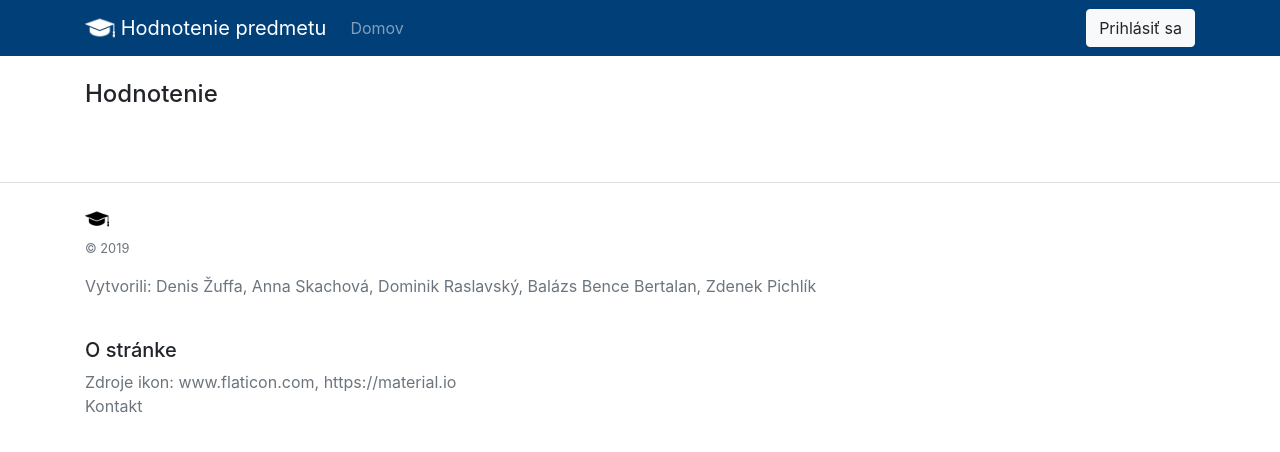
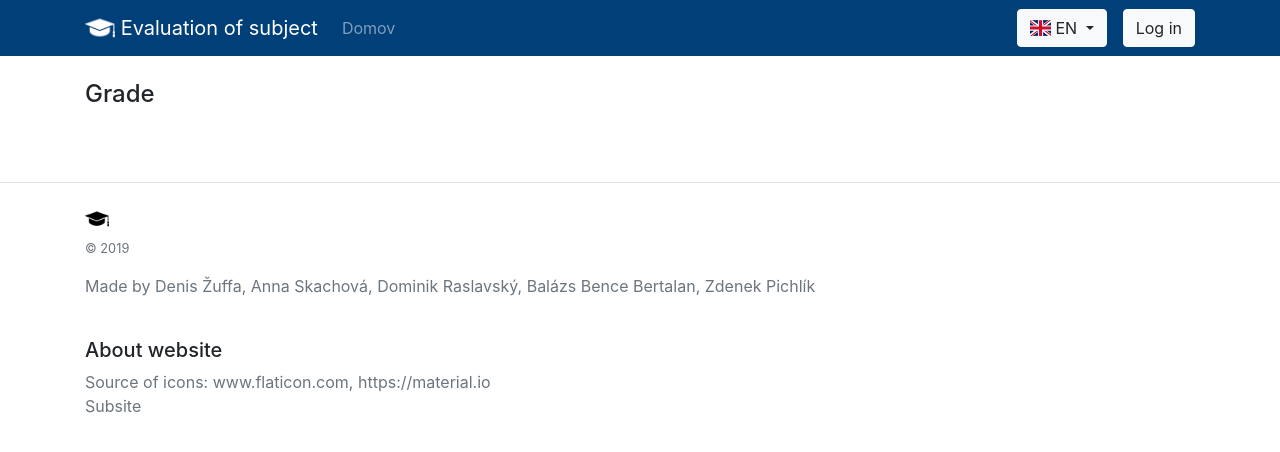
Before and after one commit to fdz12/finzad, a PHP site: page /en/grade in a window 1280 px wide. Shown: the top 452 px of the page. Run offline with PHP 8.4, Linux system fonts and the light colour scheme; some libraries are stand-ins or nearby versions.

Commit message:
Grade a cast agreement

```diff
--- a/en/grade/index.php
+++ b/en/grade/index.php
@@ -3,10 +3,11 @@
 <head>
     <meta charset="UTF-8">
     <meta name="viewport" content="width=device-width, initial-scale=1">
-    <title>Hodnotenie | Hodnotenie predmetu</title>
+    <title>Grade | Evaluation of subject</title>
     <link rel="stylesheet" type="text/css" href="../css/style.css" />
     <link rel="stylesheet" type="text/css" href="../css/bootstrap.min.css" />
-    <link rel="stylesheet" type="text/css" href="../css/jquery-ui.min.css" />
+	<link rel="stylesheet" type="text/css" href="../css/jquery-ui.min.css" />
+	<link href="https://cdnjs.cloudflare.com/ajax/libs/flag-icon-css/3.1.0/css/flag-icon.min.css" rel="stylesheet">
     <link rel="shortcut icon" href="../img/favicon.png">
     <script src="../js/jquery-3.3.1.min.js"></script>
     <script src="../js/jquery-ui.min.js"></script>
@@ -26,7 +27,7 @@
             <div class="container">
                 <a class="navbar-brand" href="../finzad">
                     <img src="../img/main-icon.png" width="30" height="30" class="d-inline-block align-top" alt="">
-                    Hodnotenie predmetu
+                    Evaluation of subject
                 </a>
                 <button class="navbar-toggler" type="button" data-toggle="collapse" data-target="#navbarSupportedContent" aria-controls="navbarSupportedContent"
                 aria-expanded="false" aria-label="Toggle navigation">
@@ -41,20 +42,33 @@
 						if(isset($_SESSION['username']))
                         {?>
                         <li class="nav-item active">
-                            <a class="nav-link" href="../grade">Hodnotenie</a>
+                            <a class="nav-link" href="../grade">Grade</a>
                         </li>
                         <li class="nav-item">
-                            <a class="nav-link" href="../agreegrade">Súhlas hodnotenia</a>
+                            <a class="nav-link" href="../agreegrade">Agreement of grade</a>
 						</li>
 						<?php
 						if(isset($_SESSION['username']) && $_SESSION['role'] == "admin")
                         {?>
                         <li class="nav-item">
-                            <a class="nav-link" href="sendlogininfo">Rozposielanie údajov</a>
+                            <a class="nav-link" href="sendlogininfo">Sending login info</a>
                         </li>
 						<?php } ?>
 						<?php } ?>
-                    </ul>
+					</ul>
+					<div class="my-2 my-lg-0 mr-3">
+                        <div class="my-2 my-lg-0">
+                            <div class="dropdown">
+                                <a class="btn btn-light dropdown-toggle" href="#" role="button" id="dropdownMenuLink" data-toggle="dropdown" aria-haspopup="true" aria-expanded="false">
+                                    <span class="flag-icon flag-icon-gb"></span> EN
+                                </a>
+
+                                <div class="dropdown-menu" aria-labelledby="dropdownMenuLink">
+                                    <a class="dropdown-item" href="../../sk/grade"><span class="flag-icon flag-icon-sk"></span> SK</a>
+                                </div>
+                            </div>
+                        </div>
+                    </div>
                     <div class="my-2 my-lg-0">
                         <div class="my-2 my-lg-0">
                             <?php if(isset($_SESSION['username'])) { ?>
@@ -64,11 +78,11 @@
                                 </a>
 
                                 <div class="dropdown-menu" aria-labelledby="dropdownMenuLink">
-                                    <a class="dropdown-item" href="../logout.php">Odhlásiť sa</a>
+                                    <a class="dropdown-item" href="../logout.php">Log out</a>
                                 </div>
                             </div>
                             <?php } else { ?>
-                            <a class="btn btn-light" href="../login.php" role="button">Prihlásiť sa</a>
+                            <a class="btn btn-light" href="../login.php" role="button">Log in</a>
                             <?php } ?>
                         </div>
                     </div>
@@ -81,7 +95,7 @@
         <div class="container mt-4">
             <div class="row">
 				<div class="col">
-					<h4>Hodnotenie</h4>
+					<h4>Grade</h4>
 				</div>
             </div>
 			<div class="row mt-3 mb-5">
@@ -94,7 +108,7 @@
 					<h5>Import</h5>
 					<form enctype='multipart/form-data' action='index.php' method='POST'>
 						<div class="form-group">
-							<label for="year">Školský rok</label>
+							<label for="year">School year</label>
 							<select class="form-control" name="year" id="year" required>
 								<option value='2018/2019'>2018/2019</option>
 								<option value='2017/2018'>2017/2018</option>
@@ -104,48 +118,48 @@
 							</select>
 						</div>
 						<div class="form-group">
-							<label for="subject">Názov predmetu</label>
-							<input type="text" class="form-control" name="subject" id="subject" placeholder="Názov predmetu" required>
+							<label for="subject">Subject name</label>
+							<input type="text" class="form-control" name="subject" id="subject" placeholder="Subject name" required>
 						</div>
 						<div class="form-group">
-							<label for="userfile">Vyberte súbor</label>
+							<label for="userfile">Choose a file</label>
 							<input type="file" class="form-control" name="userfile" id="userfile" required>
 						</div>
 						<label>
-							Oddelovač
+							Separator
 						</label>
 						<div class="form-check">
 							<input class="form-check-input" type="radio" name="delim" id="coma" value="coma" required>
 							<label class="form-check-label" for="coma">
-								čiarka
+								comma
 							</label>
 						</div>
 						<div class="form-check">
 							<input class="form-check-input" type="radio" name="delim" id="dotcoma" value="coma" required>
 							<label class="form-check-label" for="dotcoma">
-								bodkočiarka
+								semicolon
 							</label>
 						</div>
-						<input type='submit' name='submit' class="btn btn-primary mt-3" value='Importovať'>
+						<input type='submit' name='submit' class="btn btn-primary mt-3" value='Import'>
 					</form>
 				</div>
 			</div>
 			<div class="row my-5">
 				<div class="col">
-					<h5>Zobrazenie hodnotení</h5>
+					<h5>View grade</h5>
 					<?php
 							function uploadFile($userfile){
 
 								$uploadfile = getcwd()."/". $userfile;
 
 								if (file_exists($uploadfile)){
-									echo "Súbor s nazvom $uploadfile uz existuje\n";
+									echo "File with name $uploadfile exists\n";
 									}
 								else{
 									if (move_uploaded_file($_FILES["userfile"]["tmp_name"], $uploadfile)) {
-										echo "Súbor bol úspešne pridaný do priečninku Files\n";
+										echo "File was uploaded to directory Files\n";
 									} else{
-										echo "Chyba pri nahrávaní súboru!\n";
+										echo "Error while uploading a file!\n";
 									}
 								}
 								echo "userfile".$uploadfile;
@@ -225,7 +239,7 @@
 							?>
 								<form enctype='multipart/form-data' action='index.php' method='GET'>
 									<div class="form-group">
-										<label for="PredmetN">Zvoľte predmet a ak. rok</label>
+										<label for="PredmetN">Choose a subject and school year</label>
 										<select class="form-control" id="PredmetN" name="PredmetN" required>
 							<?php
 								while($rowP = mysqli_fetch_assoc($resultPredmety))
@@ -240,7 +254,7 @@
 							?>
 										</select>
 									</div>
-									<input type='submit' name='zobraz' value="Zobraz hodnotenia" class="btn btn-info">
+									<input type='submit' name='zobraz' value="Show grade" class="btn btn-info">
 							</form>
 							<?php
 							}
@@ -258,7 +272,7 @@
 								$line = "";
 								$headerT = array();
 								$hodnoty = explode("!", $_GET['PredmetN']);
-								echo "<h3>" . $hodnoty[0] . " z roku " . $hodnoty[1] . "</h3>";
+								echo "<h3>" . $hodnoty[0] . " from year " . $hodnoty[1] . "</h3>";
 								$sqlZobraz = "Select * from grade where predmet = '". $hodnoty[0] ."' and rok = '". $hodnoty[1] ."'";
 								$resultZobraz = mysqli_query($conn, $sqlZobraz);
 								if (mysqli_num_rows($resultZobraz) > 0)
@@ -325,8 +339,8 @@
 									echo "<form enctype='multipart/form-data' action='index.php' method='POST'>
 										<input type='hidden' name='predmet' value='". $hodnoty[0] ."'>
 										<input type='hidden' name='rok' value='". $hodnoty[1] ."'>
-										<input type='submit' name='zmaz' value='Zmaž hodnotenia' class='btn btn-danger'>
-										<input type='button' name='printPDF' value='Tlač do PDF' class='btn' onclick=\"window.location.href='table.php?$qData'\">
+										<input type='submit' name='zmaz' value='Delete grade' class='btn btn-danger'>
+										<input type='button' name='printPDF' value='Print to PDF' class='btn' onclick=\"window.location.href='table.php?$qData'\">
 										</form>";
 
 									//echo $qData;
@@ -357,7 +371,7 @@
 							{
 								while($rowZobraz = mysqli_fetch_assoc($resultZobraz))
 								{
-									echo "<div class='mb-3'><h4>" . $rowZobraz['predmet'] . " z roku " . $rowZobraz['rok'] . "</h4>";
+									echo "<div class='mb-3'><h4>" . $rowZobraz['predmet'] . " from year " . $rowZobraz['rok'] . "</h4>";
 									echo "<div class='mb-1'>".$rowZobraz['meno']."</div>";
 									echo "<div class='overflow-auto'><table class='table'><thead><tr>";
 									$pole = explode('!', $rowZobraz['hlavicka']);
@@ -393,19 +407,19 @@
                 <div class="col-12 col-md">
                     <img class="mb-2" src="../img/favicon.png" alt="" width="24" height="24">
                     <small class="d-block mb-3 text-muted">© 2019</small>
-                    <span class="d-block mb-3 text-muted">Vytvorili: Denis Žuffa, Anna Skachová, Dominik Raslavský, Balázs Bence Bertalan, Zdenek Pichlík</span>
+                    <span class="d-block mb-3 text-muted">Made by Denis Žuffa, Anna Skachová, Dominik Raslavský, Balázs Bence Bertalan, Zdenek Pichlík</span>
                 </div>
 
             </div>
             <div class="row mt-4">
                 <div class="col-6 col-md">
-                    <h5>O stránke</h5>
+                    <h5>About website</h5>
                     <ul class="list-unstyled text-small">
-                        <li class="text-muted">Zdroje ikon:
+                        <li class="text-muted">Source of icons:
                             <a href="https://www.flaticon.com/" title="Flaticon" class="text-muted">www.flaticon.com</a>,
                             <a href="https://www.freepik.com/" class="text-muted">https://material.io</a>
                         </li>
-                        <li><a class="text-muted" href="#">Kontakt</a></li>
+                        <li><a class="text-muted" href="../sk/podstranka.php">Subsite</a></li>
                     </ul>
                 </div>
             </div>
--- a/sk/grade/index.php
+++ b/sk/grade/index.php
@@ -95,7 +95,7 @@
         <div class="container mt-4">
             <div class="row">
 				<div class="col">
-					<h4>Hodnotenie</h4>
+					<h4>Grade</h4>
 				</div>
             </div>
 			<div class="row mt-3 mb-5">
```
Also changed, not shown: en/agreegrade/index.php (+57 -50 lines), sk/agreegrade/index.php (+0 -7 lines).
